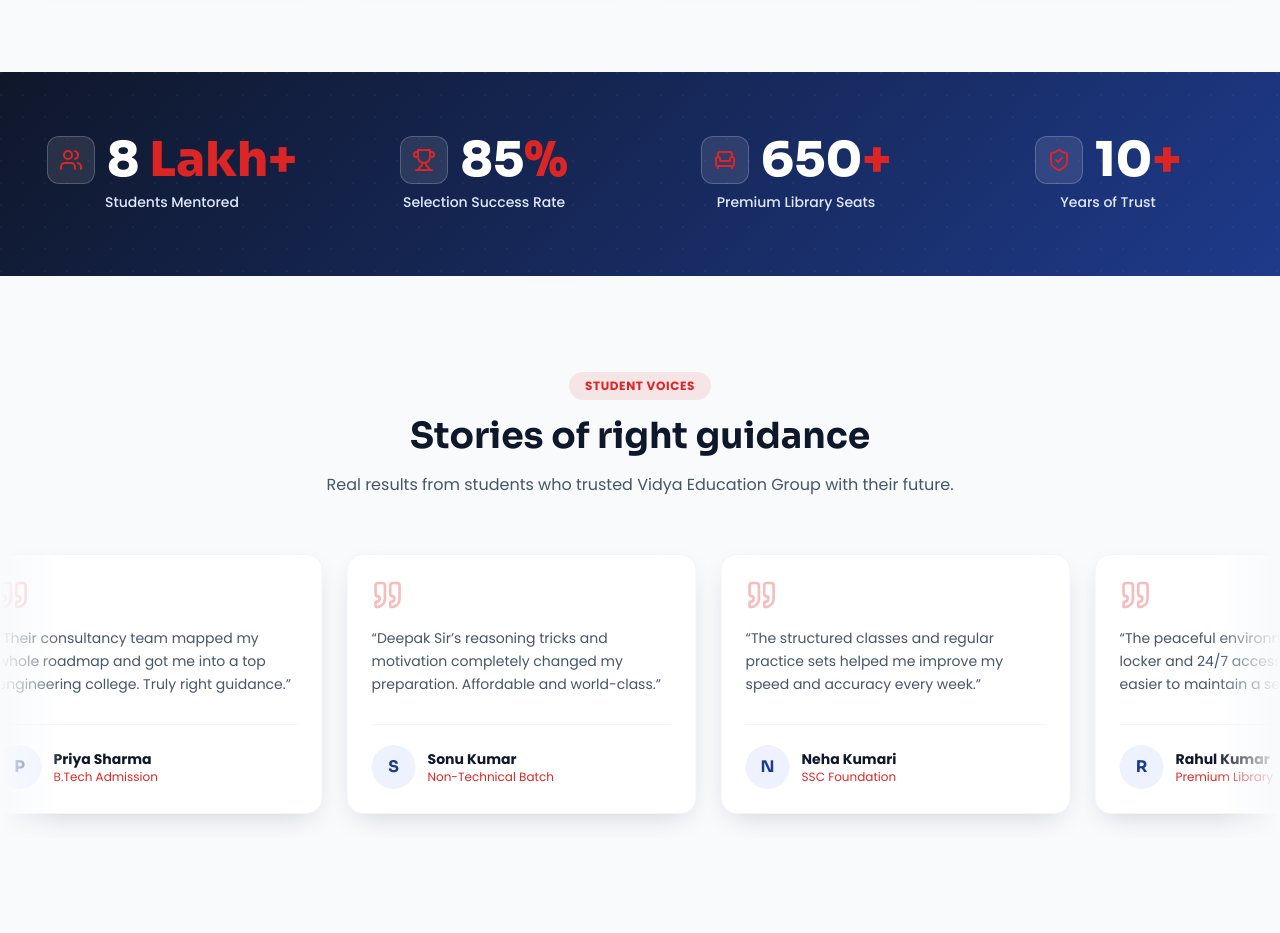
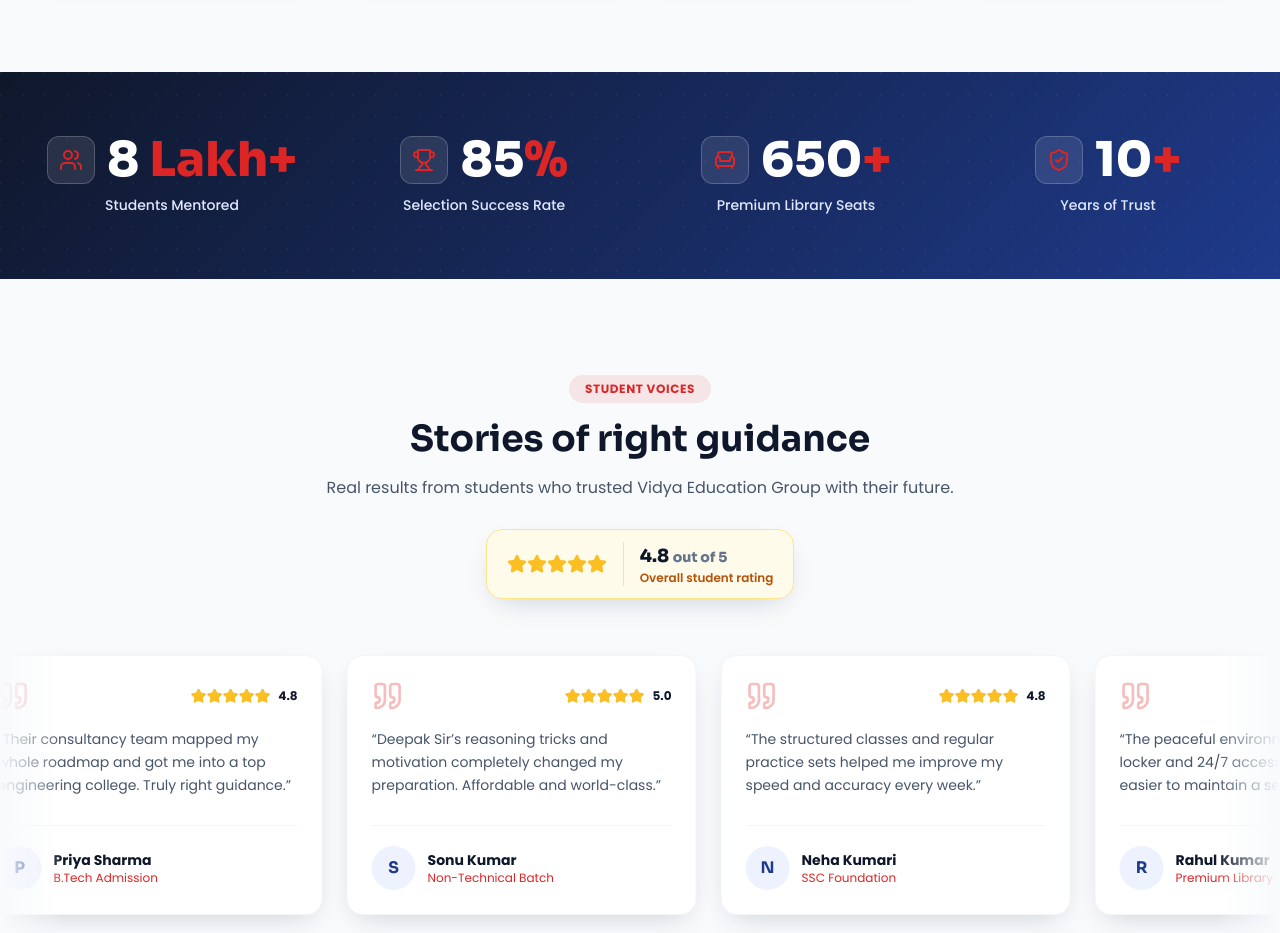
Before and after one commit to Alok16012/vidyaeducationgroup, a React (Vite) app: page / in a window 1280 px wide. Shown: the part 1960-2893 px from the top of the page. Built offline with nearby package versions, Linux system fonts and the light colour scheme.

Commit message:
Polish mobile stats and review ratings

```diff
--- a/src/components/ui.jsx
+++ b/src/components/ui.jsx
@@ -59,19 +59,19 @@
   }, [inView, value])
 
   return (
-    <div ref={ref} className="text-center">
-      <div className="flex items-center justify-center gap-3">
+    <div ref={ref} className="flex min-w-0 flex-col items-center text-center">
+      <div className="flex flex-col items-center justify-center gap-2 sm:flex-row sm:gap-3">
         {Icon && (
-          <span className={`flex h-11 w-11 shrink-0 items-center justify-center rounded-xl border sm:h-12 sm:w-12 ${
+          <span className={`flex h-10 w-10 shrink-0 items-center justify-center rounded-xl border sm:h-12 sm:w-12 ${
             light
               ? 'border-white/20 bg-white/10 text-crimson'
               : 'border-crimson/15 bg-crimson/5 text-crimson'
           }`}>
-            <Icon className="h-6 w-6" />
+            <Icon className="h-5 w-5 sm:h-6 sm:w-6" />
           </span>
         )}
         <p
-          className={`font-display text-4xl font-extrabold sm:text-5xl ${
+          className={`whitespace-nowrap font-display text-3xl font-extrabold sm:text-5xl ${
             light ? 'text-white' : 'text-navy'
           }`}
         >
@@ -79,7 +79,7 @@
           <span className="text-crimson">{suffix}</span>
         </p>
       </div>
-      <p className={`mt-2 text-sm font-medium ${light ? 'text-brand-100' : 'text-slate-500'}`}>
+      <p className={`mt-3 max-w-[170px] text-sm font-medium leading-snug ${light ? 'text-brand-100' : 'text-slate-500'}`}>
         {label}
       </p>
     </div>
--- a/src/pages/Home.jsx
+++ b/src/pages/Home.jsx
@@ -126,7 +126,8 @@
           >
             <Sparkles className="h-3.5 w-3.5 shrink-0 text-crimson" />
             <span className="sm:hidden">
-              अब आपकी हर शैक्षणिक जरूरत का एक ही समाधान — VIDYA EDUCATION GROUP!
+              अब आपकी हर शैक्षणिक जरूरत का एक ही समाधान —{' '}
+              <span className="whitespace-nowrap">VIDYA EDUCATION GROUP!</span>
             </span>
             <span className="hidden sm:inline">{BRAND.tagline}</span>
           </motion.span>
@@ -345,7 +346,7 @@
   return (
     <section className="relative overflow-hidden bg-navy-gradient py-16 text-white">
       <div className="absolute inset-0 bg-hero-grid [background-size:22px_22px] opacity-30" />
-      <div className="container-page relative grid grid-cols-2 gap-8 lg:grid-cols-4">
+      <div className="container-page relative grid grid-cols-2 gap-x-5 gap-y-10 sm:gap-8 lg:grid-cols-4">
         {STATS.map((s, index) => (
           <StatCounter key={s.label} {...s} icon={icons[index]} light />
         ))}
@@ -356,21 +357,31 @@
 
 function Testimonials() {
   const data = [
-    { name: 'Amit Raj', tag: 'Railway ALP, Selected', text: 'The technical faculty and daily test series gave me real exam confidence. The 24/7 library was my second home.' },
-    { name: 'Priya Sharma', tag: 'B.Tech Admission', text: 'Their consultancy team mapped my whole roadmap and got me into a top engineering college. Truly right guidance.' },
-    { name: 'Sonu Kumar', tag: 'Non-Technical Batch', text: 'Deepak Sir’s reasoning tricks and motivation completely changed my preparation. Affordable and world-class.' },
-    { name: 'Neha Kumari', tag: 'SSC Foundation', text: 'The structured classes and regular practice sets helped me improve my speed and accuracy every week.' },
-    { name: 'Rahul Kumar', tag: 'Premium Library', text: 'The peaceful environment, personal locker and 24/7 access made it much easier to maintain a serious study routine.' },
-    { name: 'Anjali Singh', tag: 'Banking Foundation', text: 'Faculty members explain every topic patiently, and the doubt support keeps the preparation clear and focused.' },
-    { name: 'Rohit Raj', tag: 'Bihar Daroga Batch', text: 'The syllabus plan, mock tests and consistent guidance gave my preparation the direction it was missing.' },
-    { name: 'Sakshi Verma', tag: 'Career Consultancy', text: 'I received clear information about courses, colleges and admission options without any confusion or pressure.' },
-    { name: 'Aditya Anand', tag: 'Digital Library', text: 'Fast Wi-Fi, comfortable seating and a disciplined atmosphere make this a dependable place for long study hours.' },
-    { name: 'Pooja Kumari', tag: 'Online Course', text: 'Recorded lessons and test practice let me study around my schedule while still staying connected with the faculty.' },
+    { name: 'Amit Raj', tag: 'Railway ALP, Selected', rating: 4.9, text: 'The technical faculty and daily test series gave me real exam confidence. The 24/7 library was my second home.' },
+    { name: 'Priya Sharma', tag: 'B.Tech Admission', rating: 4.8, text: 'Their consultancy team mapped my whole roadmap and got me into a top engineering college. Truly right guidance.' },
+    { name: 'Sonu Kumar', tag: 'Non-Technical Batch', rating: 5, text: 'Deepak Sir’s reasoning tricks and motivation completely changed my preparation. Affordable and world-class.' },
+    { name: 'Neha Kumari', tag: 'SSC Foundation', rating: 4.8, text: 'The structured classes and regular practice sets helped me improve my speed and accuracy every week.' },
+    { name: 'Rahul Kumar', tag: 'Premium Library', rating: 4.9, text: 'The peaceful environment, personal locker and 24/7 access made it much easier to maintain a serious study routine.' },
+    { name: 'Anjali Singh', tag: 'Banking Foundation', rating: 4.7, text: 'Faculty members explain every topic patiently, and the doubt support keeps the preparation clear and focused.' },
+    { name: 'Rohit Raj', tag: 'Bihar Daroga Batch', rating: 4.8, text: 'The syllabus plan, mock tests and consistent guidance gave my preparation the direction it was missing.' },
+    { name: 'Sakshi Verma', tag: 'Career Consultancy', rating: 4.9, text: 'I received clear information about courses, colleges and admission options without any confusion or pressure.' },
+    { name: 'Aditya Anand', tag: 'Digital Library', rating: 4.8, text: 'Fast Wi-Fi, comfortable seating and a disciplined atmosphere make this a dependable place for long study hours.' },
+    { name: 'Pooja Kumari', tag: 'Online Course', rating: 4.7, text: 'Recorded lessons and test practice let me study around my schedule while still staying connected with the faculty.' },
   ]
 
   const ReviewCard = ({ review }) => (
     <blockquote className="card flex min-h-[260px] w-[300px] shrink-0 flex-col p-6 sm:w-[350px]">
-      <Quote className="h-8 w-8 text-crimson/30" />
+      <div className="flex items-center justify-between gap-3">
+        <Quote className="h-8 w-8 text-crimson/30" />
+        <div className="flex items-center gap-1">
+          <div className="flex" aria-label={`${review.rating} out of 5 stars`}>
+            {[0, 1, 2, 3, 4].map((star) => (
+              <Star key={star} className="h-4 w-4 fill-amber-400 text-amber-400" />
+            ))}
+          </div>
+          <span className="ml-1 text-xs font-bold text-navy">{review.rating.toFixed(1)}</span>
+        </div>
+      </div>
       <p className="mt-4 flex-1 text-sm leading-relaxed text-slate-600">“{review.text}”</p>
       <footer className="mt-5 flex items-center gap-3 border-t border-slate-100 pt-5">
         <span className="flex h-11 w-11 shrink-0 items-center justify-center rounded-full bg-brand-50 font-display font-bold text-slateblue">
@@ -393,6 +404,21 @@
             title="Stories of right guidance"
             subtitle="Real results from students who trusted Vidya Education Group with their future."
           />
+        </Reveal>
+        <Reveal delay={0.08}>
+          <div className="mx-auto mt-7 flex w-fit items-center gap-4 rounded-2xl border border-amber-200 bg-amber-50 px-5 py-3 shadow-card">
+            <div className="flex" aria-label="Overall rating 4.8 out of 5 stars">
+              {[0, 1, 2, 3, 4].map((star) => (
+                <Star key={star} className="h-5 w-5 fill-amber-400 text-amber-400" />
+              ))}
+            </div>
+            <div className="border-l border-amber-200 pl-4">
+              <p className="font-display text-lg font-extrabold text-navy">
+                4.8 <span className="text-sm text-slate-500">out of 5</span>
+              </p>
+              <p className="text-xs font-semibold text-amber-700">Overall student rating</p>
+            </div>
+          </div>
         </Reveal>
       </div>
 
```
